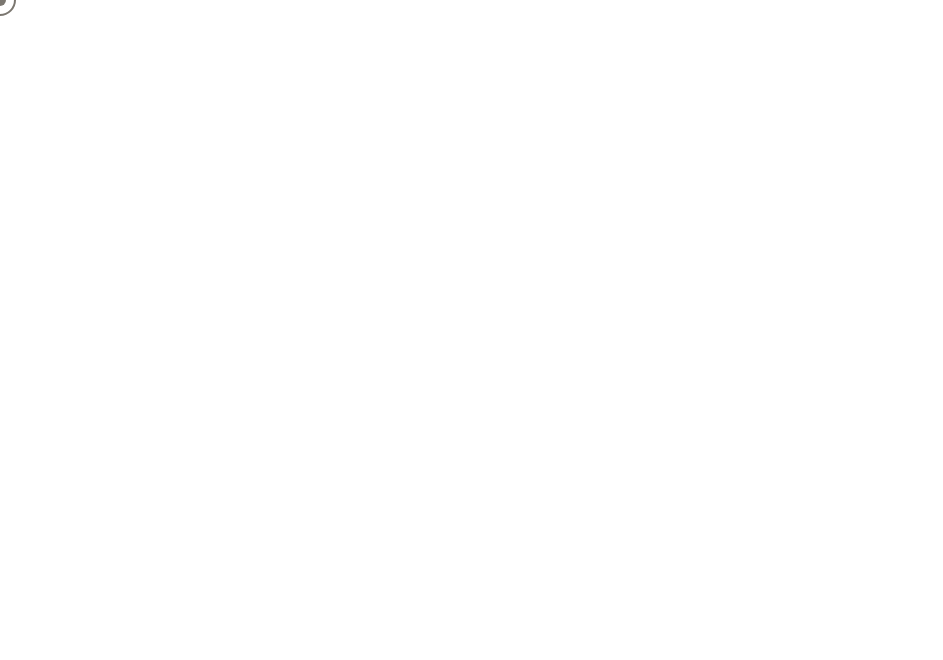
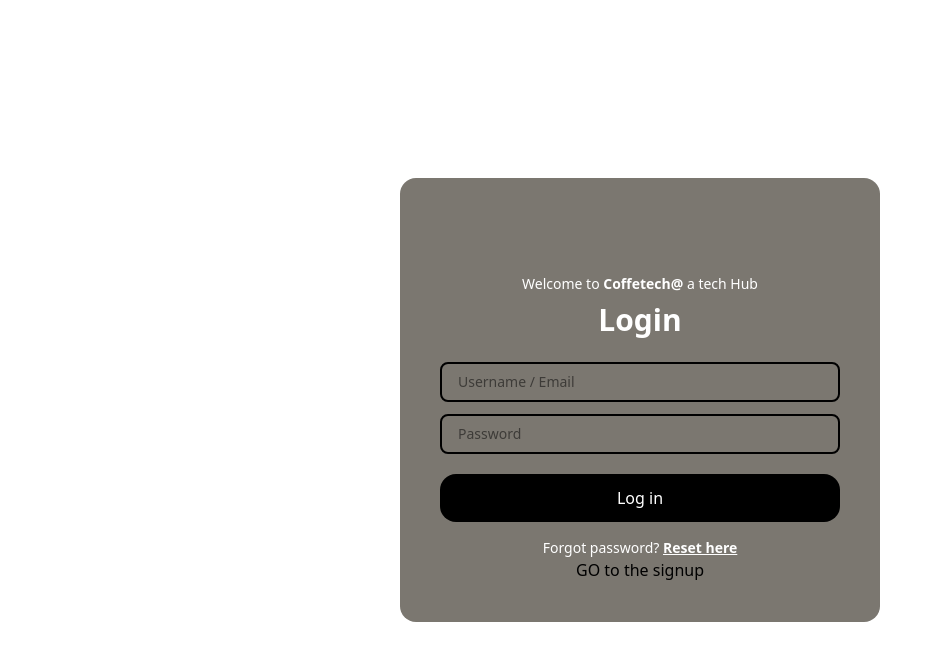
Before and after one commit to Eng-RehmanAli/fullstack_project, a Next.js app in the folder my-app/: page /login in a window 1280 px wide. Shown: the top 660 px of the page, without its empty margins (0-943 px from the left). Built offline with nearby package versions, Linux system fonts and the light colour scheme.

Commit message:
make the  Login page and its animation

```diff
--- a/my-app/src/app/layout.tsx
+++ b/my-app/src/app/layout.tsx
@@ -29,7 +29,7 @@
       className={`${geistSans.variable} ${geistMono.variable} h-full antialiased`}
     >
       <body className="min-h-full flex flex-col">
-        <PointerChaser/>
+       {children}
          </body>
     </html>
   );
--- a/my-app/src/app/login/page.tsx
+++ b/my-app/src/app/login/page.tsx
@@ -1,33 +1,113 @@
-"use client"
-import Link from "next/link";
-import React from 'react'
+'use client'
+import Link from "next/link"
+import { useRef, useEffect } from "react"
 
 function LoginPage() {
-const [user,setuser]=React.useState({
-    email:"",
-    password:" "
-})
+  const containerf   = useRef<HTMLDivElement>(null)
+  const sutileref    = useRef<HTMLDivElement>(null)
+  const formref      = useRef<HTMLDivElement>(null)
+  const paragraphref = useRef<HTMLParagraphElement>(null)
+
+  useEffect(() => {
+    const word      = "WELCOME"
+    const container = containerf.current
+    const subtitle  = sutileref.current
+    const form      = formref.current
+    const parag     = paragraphref.current
+
+    if (!container || !subtitle || !form || !parag) return
+
+    // animate letters one by one
+    word.split('').forEach((char, i) => {
+      const span = document.createElement('span')
+      span.textContent = char
+      span.className = 'inline-block text-4xl font-bold text-white opacity-0'
+      container.appendChild(span)
+
+      setTimeout(() => {
+        span.classList.add('animate-pop')  // ✅ fixed name
+      }, i * 150)
+    })
+
+    const done = word.length * 150 + 100  // ✅ + not *
+
+    // fade in subtitle
+    setTimeout(() => {
+      subtitle.style.opacity = '1'
+    }, done)
+
+    // fade in form
+    setTimeout(() => {
+      form.style.opacity = '1'
+    }, done + 100)
+
+    // fade in paragraph
+    setTimeout(() => {
+      parag.style.opacity = '1'
+    }, done + 200)
+
+  }, [])
+
   return (
-    <div className="min-h-screen flex justify-center items-center bg-[url('/images/random.jpeg')] bg-cover bg-center">
-     {/* Login page will made here inshallah*/}
-     <div className="outer flex flex-col bg-black px-60 py-60  gap-6 rounded-2xl gap-2 w-80 items-center justify-center  bg-black ">
-        <h1 className="bg-blue-400 rounded-2xl w-80 p-3 font-bold text-center text-2xl">Login</h1>
-      <div className="LOginpage  flex flex-col gap-4 ">
-        <label htmlFor="Email" className="font-bold text-2xl text-white">Email</label>
-        <input type="text" placeholder="Email" id="Email"
-        value={user.email}
-        onChange={(e)=>setuser({...user,email:e.target.value})}
-        className=" text-2xl text-white w-80 focus:outline-none focus:right-2.5  border-4 border-white "/>
-       < label htmlFor="Password" className="font-bold text-2xl text-white">Password</label>
-        <input type="Password" placeholder="Password" id="Password"
-        value={user.password}
-        onChange={(e)=>setuser({...user,password:e.target.value})}
-        className=" text-2xl text-white w-80 focus:outline-none focus:right-2.5   border-4 border-white "/>
-          <button className="bg-blue-400 rounded-2xl w-80 p-3  text-center active:translate-y-1 active:shadow transition ">Submitt
+    <div className="bg-white w-full min-h-screen flex items-center justify-center">
+      <div className="flex flex-col bg-[#7B7770] w-[30rem] p-10 rounded-2xl text-center">
+
+        {/* Letter animation renders here */}
+        <div
+          ref={containerf}
+          className="flex justify-center gap-[2px] mb-4"
+        />
+
+        {/* Welcome textfades in */}
+        <p
+          ref={paragraphref}
+          className="text-white text-sm font-extralight mb-2 transition-opacity duration-500"
+          style={{ opacity: 0 }}
+        >
+          Welcome to <span className="font-bold">Coffetech@</span> a tech Hub
+        </p>
+
+        <h1 className="font-extrabold  text-3xl text-white mb-6 " >
+          Login
+        </h1>
+
+        {/* Form fades in */}
+        <div
+          ref={sutileref}
+          className="flex flex-col gap-3 transition-opacity duration-500"
+          style={{ opacity: 0 }}
+        >
+          <input
+            type="text"
+            placeholder="Username / Email"
+            className="border-2 border-black rounded-lg px-4 py-2 text-sm text-black focus:outline-none"
+          />
+          <input
+            type="password"
+            placeholder="Password"
+            className="border-2 border-black rounded-lg px-4 py-2 text-sm text-black focus:outline-none"
+          />
+          <button className="text-white bg-black w-full h-12 mt-2 rounded-2xl hover:bg-[#242A27] transition-colors">
+            Log in
           </button>
-          <Link href="/signup">Go to the sign-up page<span className=" text-green-900 font-bold text-2xl ">?</span></Link>
+        </div>
+
+        {/* Forgot password — fades in */}
+        <div
+          ref={formref}
+          className="mt-4 transition-opacity duration-500"
+          style={{ opacity: 0 }}
+        >
+          <p className="text-white text-sm font-extralight">
+            Forgot password?{" "}
+            <a href="#" className="underline font-bold">
+              Reset here
+            </a>
+          </p>
+          <Link href="/signup/page" >GO to the signup</Link>
+        </div>
+
       </div>
-     </div>
     </div>
   )
 }
--- a/my-app/src/app/page.tsx
+++ b/my-app/src/app/page.tsx
@@ -1,9 +1,10 @@
 "use client"
-import Signpage from "./signup/page";
+// import Signpage from "./signup/page";
+import LoginPage from "./login/page.tsx";
 export default function Home() {
   return (
   <div>
- <Signpage/>
+ <LoginPage/>
   </div>
   );
 }
--- a/my-app/src/app/signup/page.tsx
+++ b/my-app/src/app/signup/page.tsx
@@ -1,20 +1,31 @@
+"use client"
+
+
 import Image  from "next/image";
 import React from 'react'
-import { useRef,useEffect } from "react";
+import { useRef,useEffect,useState } from "react";
+import Link from "next/link";
 function Signpage() {
 
 const containerf=useRef<HTMLDivElement>(null);
 const sutileref=useRef<HTMLParagraphElement>(null);
 const  formref=useRef<HTMLDivElement>(null);
+const paragraphref=useRef<HTMLAnchorElement >(null);
+const [user,setuser]=React.useState({
+  Username:"",
+  Email:"",
+  Password:""
+})
 
 useEffect(()=>{
   const word="WELCOME"
   const container=containerf.current
   const  subtitle=sutileref.current
   const  form=formref.current
+  const parag=paragraphref.current
 
 
-  if(!container||!subtitle||!form) return
+  if(!container||!subtitle||!form||!parag) return
   word.split('').forEach((char,i)=>{
     const span=document.createElement('span');
 
@@ -40,6 +51,9 @@
   setTimeout(() => {
     form.style.opacity='1'
   }, done+200);
+  setTimeout(() => {
+    parag.style.opacity='1'
+  }, done+200);
 },[])
 
 
@@ -51,7 +65,7 @@
       {/* LEFT SIDE — branding */}
       <div className="flex-1 ">
         <div className="text-left p-10 mt-60 flex flex-col gap-1.5">
-          <h1 className="font-extrabold text-8xl text-[#7B7770]">Coffetech@</h1>
+          <h1 className="font-extrabold text-8xl text-[#7B7770] hover:scale-105 transition cursor-pointer">Coffetech@</h1>
           <div className="flex flex-row gap-3.5 ml-4 items-center">
             <p className="underline  ">
               Rehman ALI <span className="align-super">Pro</span>
@@ -88,18 +102,30 @@
           className="flex flex-col gap-3 w-full text-black max-w-sm px-8 opacity-0 transition-opacity duration-500 bg-white p-6 rounded-xl"
         >
           <input
+            type="text"
+            value={user.Username}
+            onChange={(e)=>setuser({...user,Username:e.target.value})}
+            placeholder="Username"
+            className="w-full px-4 py-2 border-2 border-gray-900 rounded-lg text-sm focus:outline-none focus:border-gray-400"
+          />
+          <input
             type="email"
             placeholder="Email"
+              value={user.Email}
+            onChange={(e)=>setuser({...user,Email:e.target.value})}
             className="w-full px-4 py-2 border-2 border-gray-900 rounded-lg text-sm focus:outline-none focus:border-gray-400"
           />
           <input
             type="password"
             placeholder="Password"
+            value={user.Password}
+            onChange={(e)=>setuser({...user,Password:e.target.value})}
             className="w-full px-4 py-2 border-2 border-gray-900 rounded-lg text-sm focus:outline-none focus:border-gray-400"
           />
           <button className="w-full py-2 bg-[#7B7770] text-white text-sm rounded-lg hover:bg-gray-700 transition-colors">
             Log in
           </button>
+          <Link ref={paragraphref} href="/login/page.tsx">Go to the Login page<span className="font-bold text-2xl ">?</span></Link>
         </div>
 
       </div>
```
